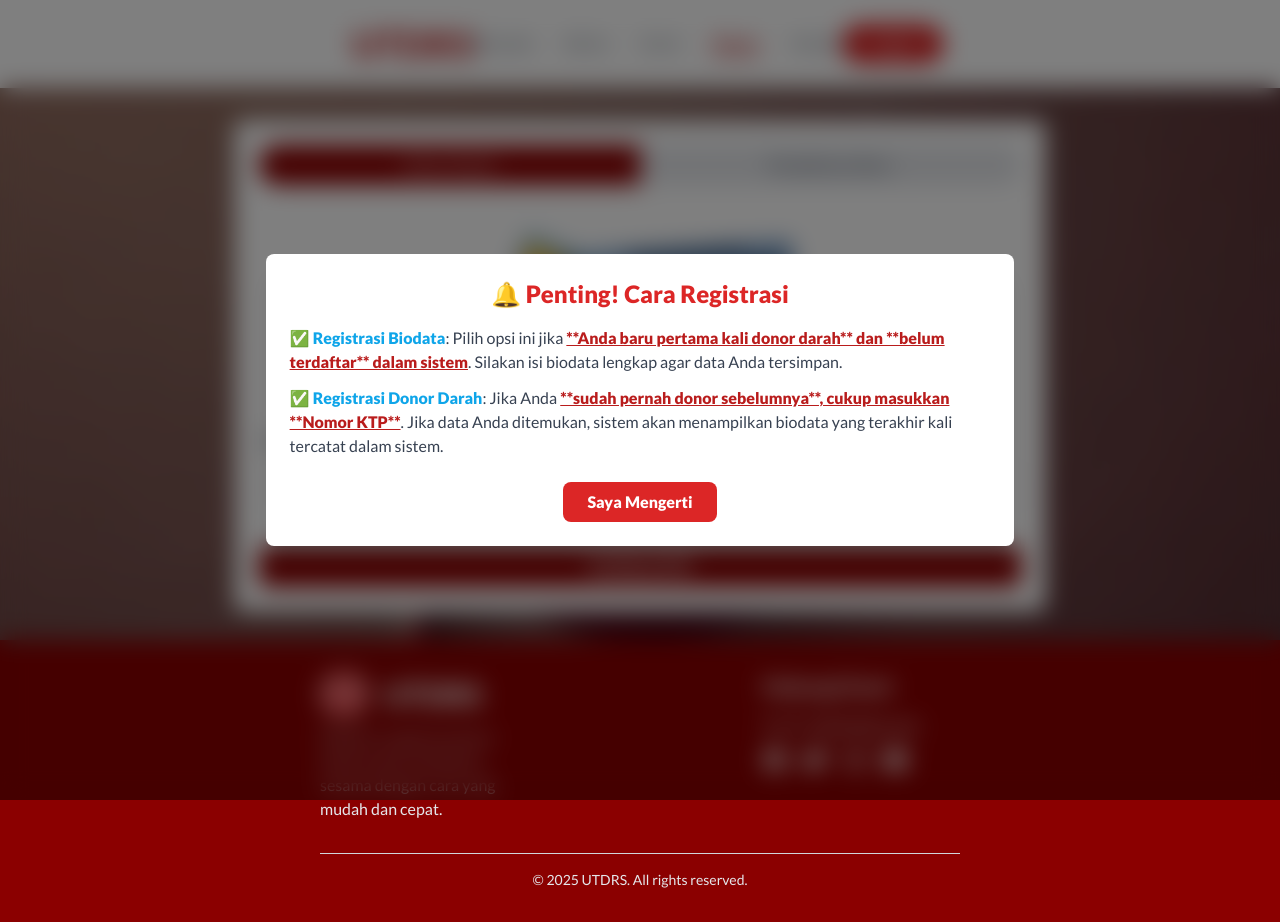
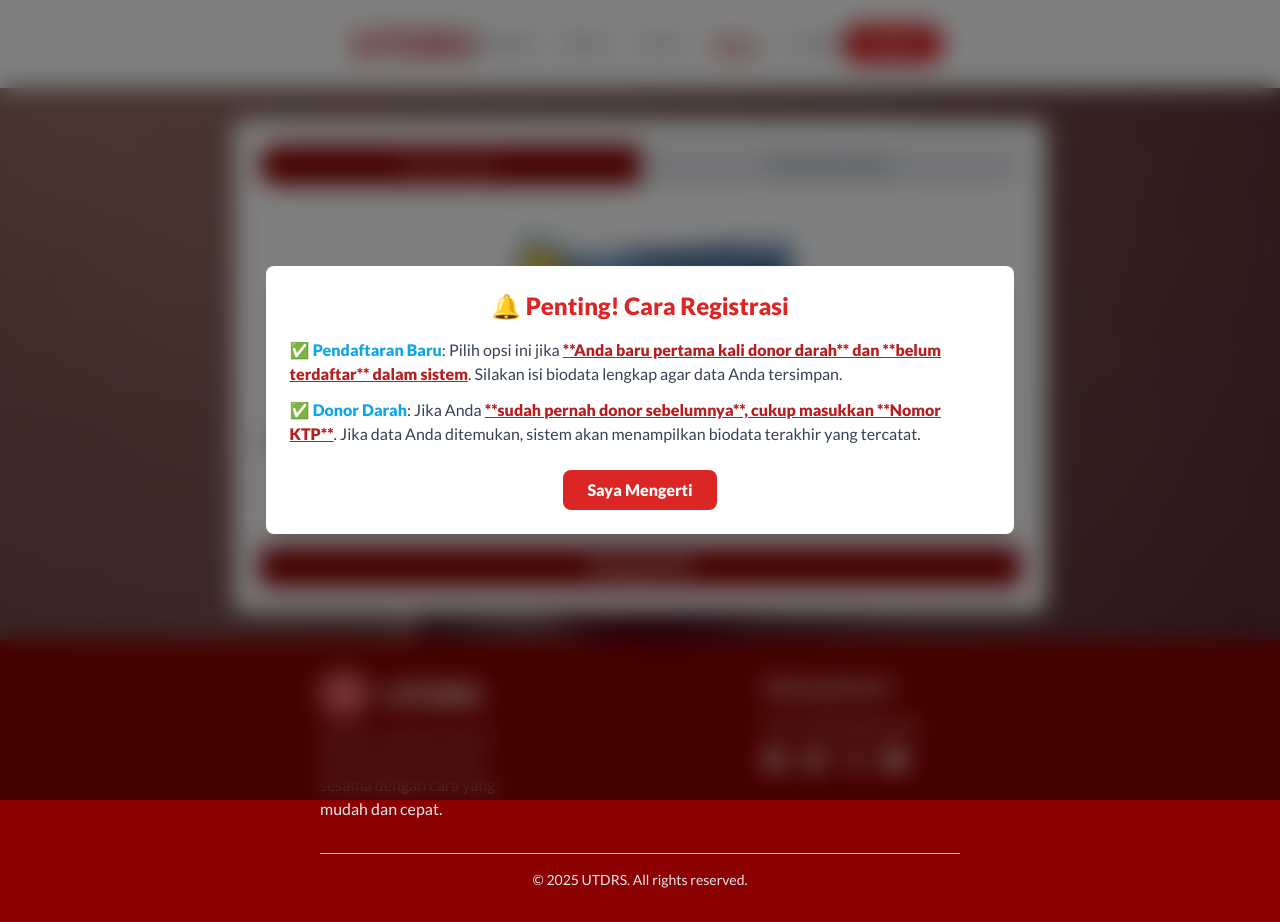
Before and after one commit to Genta-arya/registrasi-utdrs, a React (Vite) app: page / in a window 1280 px wide. Built offline with nearby package versions, Linux system fonts and the light colour scheme.

Commit message:
change url

```diff
--- a/src/App.jsx
+++ b/src/App.jsx
@@ -47,27 +47,24 @@ function App() {
           <p>
             ✅{" "}
             <span className="font-semibold text-sky-500">
-                    Registrasi Biodata
+              Pendaftaran Baru
             </span>
             : Pilih opsi ini jika{" "}
             <span className="text-red-700 font-bold underline">
-                    **Anda baru pertama kali donor darah** dan **belum
-                    terdaftar** dalam sistem
+              **Anda baru pertama kali donor darah** dan **belum terdaftar** dalam sistem
             </span>
             . Silakan isi biodata lengkap agar data Anda tersimpan.
           </p>
           <p>
             ✅{" "}
             <span className="font-semibold text-sky-500">
-                    Registrasi Donor Darah
+              Donor Darah
             </span>
             : Jika Anda{" "}
             <span className="text-red-700 font-bold underline">
-                    **sudah pernah donor sebelumnya**, cukup masukkan **Nomor
-                    KTP**
+              **sudah pernah donor sebelumnya**, cukup masukkan **Nomor KTP**
             </span>
-                  . Jika data Anda ditemukan, sistem akan menampilkan biodata
-                  yang terakhir kali tercatat dalam sistem.
+            . Jika data Anda ditemukan, sistem akan menampilkan biodata terakhir yang tercatat.
           </p>
         </div>
 
@@ -82,6 +79,7 @@ function App() {
     </motion.div>
   )}
 </AnimatePresence>
+
 
       {/* Main Content */}
       <motion.div
```
Lines whose indentation alone changed are shown as unchanged.
